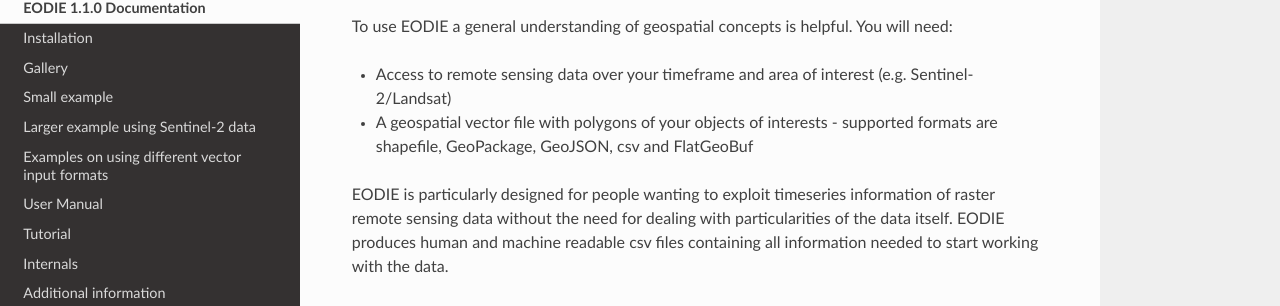
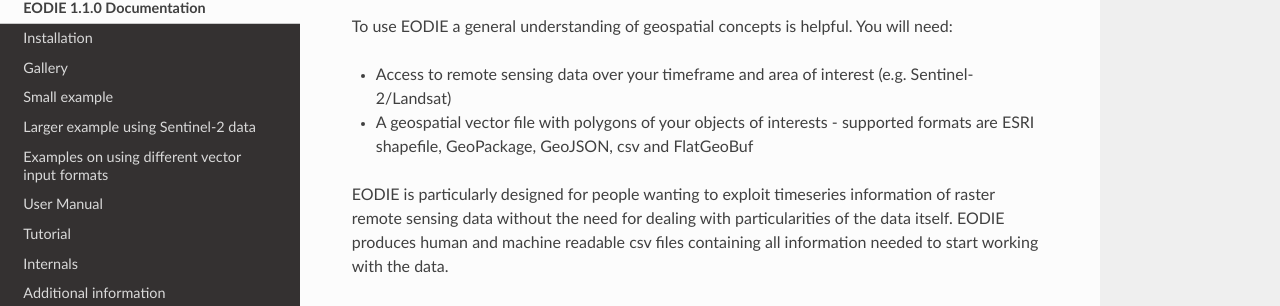
Before and after one commit to samumantha/EODIE, a Sphinx documentation site: the page built from docs/index.rst, in a window 1280 px wide and 900 px high, scrolled down 448 px. Shown: the part 145-451 px from the top of the window. Built offline with Sphinx 7.4.7 and the Read the Docs theme 2.0.0, drawn with Linux system fonts in a browser that asks for light colours.

Commit message:
shapefile to ESRI shapefile

```diff
--- a/docs/index.rst
+++ b/docs/index.rst
@@ -27,7 +27,7 @@
 You will need:
 
 * Access to remote sensing data over your timeframe and area of interest (e.g. Sentinel-2/Landsat)
-* A geospatial vector file with polygons of your objects of interests - supported formats are shapefile, GeoPackage, GeoJSON, csv and FlatGeoBuf
+* A geospatial vector file with polygons of your objects of interests - supported formats are ESRI shapefile, GeoPackage, GeoJSON, csv and FlatGeoBuf
 
 EODIE is particularly designed for people wanting to exploit timeseries information of raster remote sensing data without the need for dealing with particularities of the data itself.
 EODIE produces human and machine readable csv files containing all information needed to start working with the data.
```
